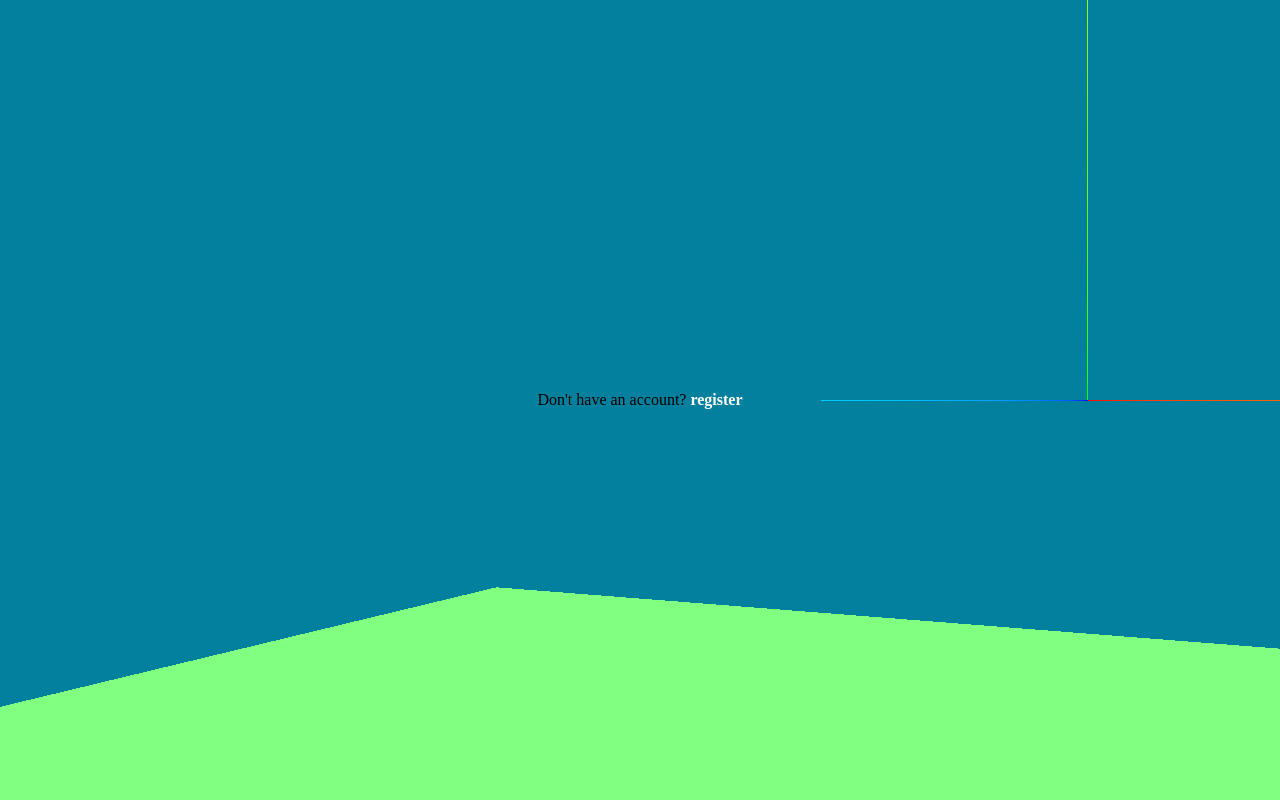
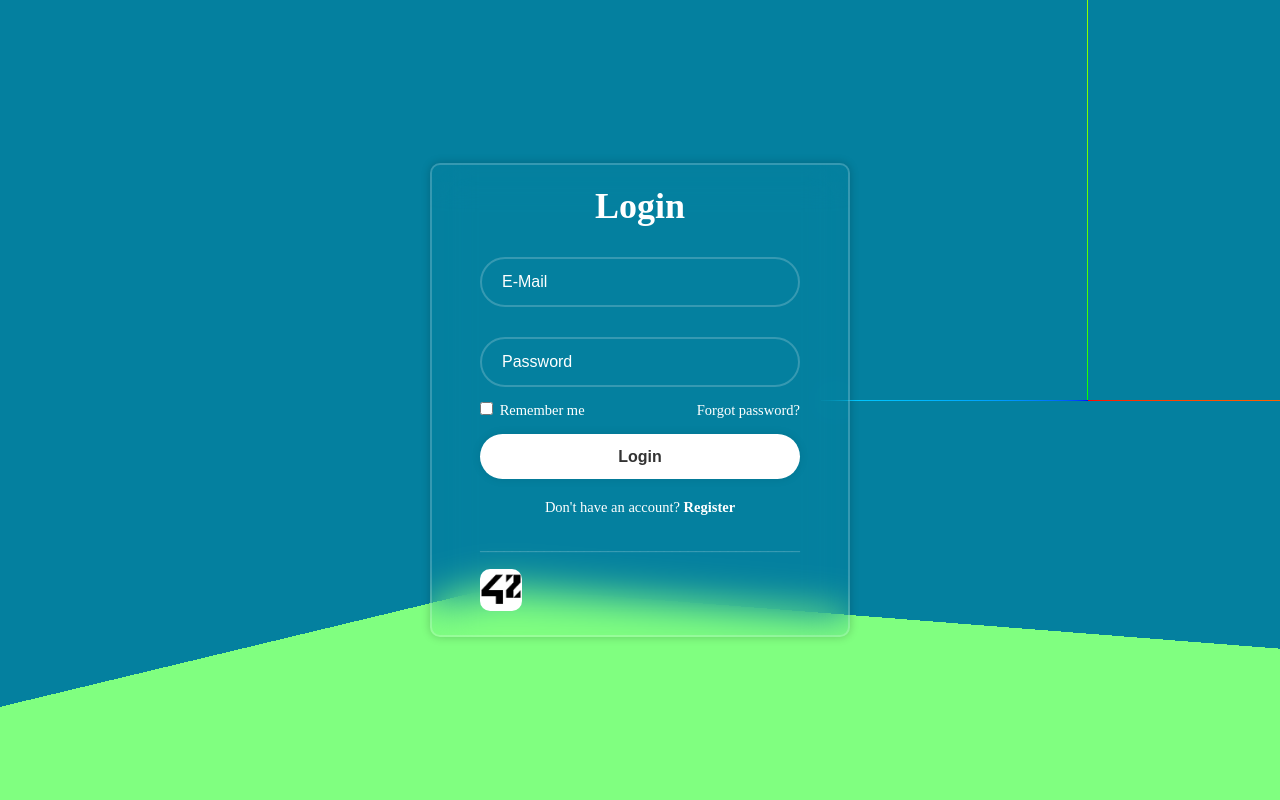
Before and after one commit to mseong123/ft_transcendence_42, a Django app: page / in a window 1280 px wide. Run offline with Django 4.2, Linux system fonts and the light colour scheme; parts of the project's set-up code (start-up, migrations or seed data) failed here and were passed over; some libraries are stand-ins or nearby versions.

Commit message:
Added: Registration form

```diff
--- a/static/login/login_logic.js
+++ b/static/login/login_logic.js
@@ -1,8 +1,22 @@
 const form = document.getElementById('sendOTP');
 document.addEventListener('DOMContentLoaded', function () {
-
     form.addEventListener('submit', sending_OTP);
 });
+
+const registerBtn = document.getElementById("register-btn");
+registerBtn.addEventListener("click", (event) => {
+    event.preventDefault();
+    document.getElementById('login-form').style.display = 'none';
+    document.getElementById('register-form').style.display = 'inline';
+});
+
+const loginBtn = document.getElementById("login-btn");
+loginBtn.addEventListener("click", (event) => {
+    event.preventDefault();
+    document.getElementById('login-form').style.display = 'inline';
+    document.getElementById('register-form').style.display = 'none';
+});
+
 
 function sending_OTP(event) {
     const apiUrl = 'http://127.0.0.1:8000/api/auth_user/send_otp/';
@@ -14,8 +28,8 @@ function sending_OTP(event) {
         'Content-Type': 'application/json',
         },
         body: JSON.stringify({
-      email: form.elements['email'].value,
-      password: form.elements['password'].value,
+        email: form.elements['email-login'].value,
+        password: form.elements['password-login'].value,
         }),
     })
     .then(response => {
--- a/static/login/login_styles.css
+++ b/static/login/login_styles.css
@@ -62,12 +62,13 @@ body {
 .wrapper {
     width: 420px;
     background: transparent;
-    border: 2px solid rgba(255, 255, .2);
+    border: 2px solid rgba(255, 255, 255, .2);
     backdrop-filter: blur(20px);
     box-shadow: 0 0 10px rgba(0, 0, 0, .2);
     color: #fff;
     border-radius: 10px;
-    padding: 30px 40px
+    /* padding: 30px 40px; */
+    display: flex;
 }
 
 .wrapper h1 {
@@ -79,6 +80,22 @@ body {
     width: 100%;
     height: 50px;
     margin: 30px 0;
+}
+
+.wrapper .login-form {
+    display: inline;
+    margin:  auto;
+    padding: 20px 0 20px 0;
+}
+
+.wrapper .register-form {
+    display: none;
+    margin:  auto;
+    padding: 20px 0 20px 0;
+}
+
+.register-form {
+    display: none;
 }
 
 .input-box input {
@@ -163,4 +180,23 @@ body {
 
 .register-link p a:hover {
     text-decoration: underline;
+    cursor: pointer;
 }
+
+.wrapper .login-link {
+    font-size: 14.5px;
+    text-align: center;
+    margin: 20px;
+}
+
+.login-link p a {
+    color: #fff;
+    text-decoration: none;
+    font-weight: 600;
+}
+
+
+.login-link p a:hover {
+    text-decoration: underline;
+    cursor: pointer;
+}
--- a/templates/home.html
+++ b/templates/home.html
@@ -14,9 +14,68 @@
         <!-- <div>
             <h1 class="main--title">Login API Example with Form</h1>
         </div> -->
-        <div id="form"></div>
-        <div class="register-link">
-            <p>Don't have an account? <a id="register-btn" type="button" data-route="/register">register</a></p>
+        <div class="wrapper">
+            <div class="login-form" id="login-form">
+                <form id="sendOTP">
+                    <h1>Login</h1>
+                    <div id="login-input-fields">
+
+                        <div class="input-box">
+                            <input type="text" id="email-login" placeholder="E-Mail" required>
+                        </div>
+
+                        <div class="input-box">
+                            <input type="password" id="password-login" placeholder="Password" required autocomplete="on">
+                        </div>
+
+                    </div>
+                    <div class="remember-forgot">
+                        <label><input type="checkbox"> Remember me</label>
+                        <a href="#">Forgot password?</a>
+                    </div>
+
+                    <button type="submit" class="btn">Login</button>
+
+                    <div class="register-link">
+                        <p>Don't have an account? <a id="register-btn" type="button">Register</a></p>
+                    </div>
+
+                    <div class="seperator-link">
+                        <p>________________________________________</p>
+                    </div>
+
+                    <div class="foutytwo-link">
+                        <a href="#" id="start"><img src="{% static '42Logo.png'%}" style="width:42px;height:42px;border-radius:10px;"></a>
+                    </div>
+                </form>
+            </div>
+            <div class="register-form" id="register-form">
+                <form id="acc-register">
+                    <h1>Registration</h1>
+                    <div id="register-input-fields">
+
+                        <div class="input-box">
+                            <input type="text" id="email-reg" placeholder="E-Mail" required>
+                        </div>
+
+                        <div class="input-box">
+                            <input type="password" id="password1" placeholder="Password" required autocomplete="off">
+                        </div>
+
+                        <div class="input-box">
+                            <input type="password" id="password2" placeholder="Repeat Password" required autocomplete="off">
+                        </div>
+
+                    </div>
+
+                    <button type="submit" class="btn">Register</button>
+
+                    <div class="login-link">
+                        <p>Already have an account? <a id="login-btn" type="button">Login</a></p>
+                    </div>
+
+                </form>
+            </div>
         </div>
     </div>
 </body>
@@ -76,5 +135,6 @@
     }
   </script>
   <script type="module" src="{% static 'login/login_canvas.js' %}"></script>
-  <script src="{% static 'src/index.js' %}"></script>
+  <script type="module" src="{% static 'login/login_logic.js' %}"></script>
+  {% comment %} <script src="{% static 'src/index.js' %}"></script> {% endcomment %}
 </html>
```
Lines whose indentation alone changed are shown as unchanged.
